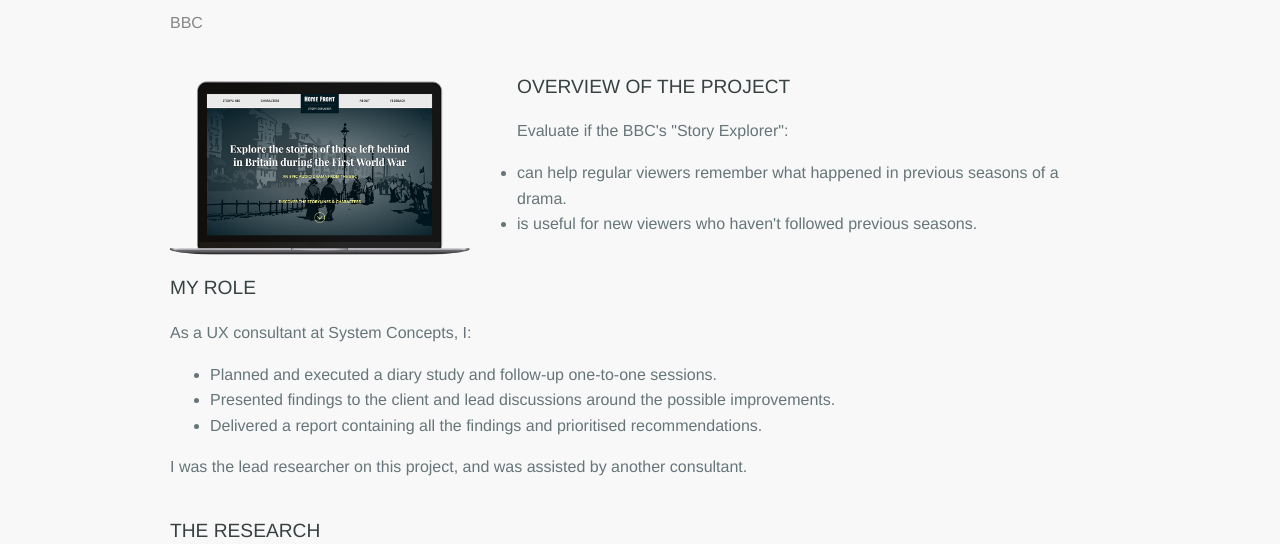
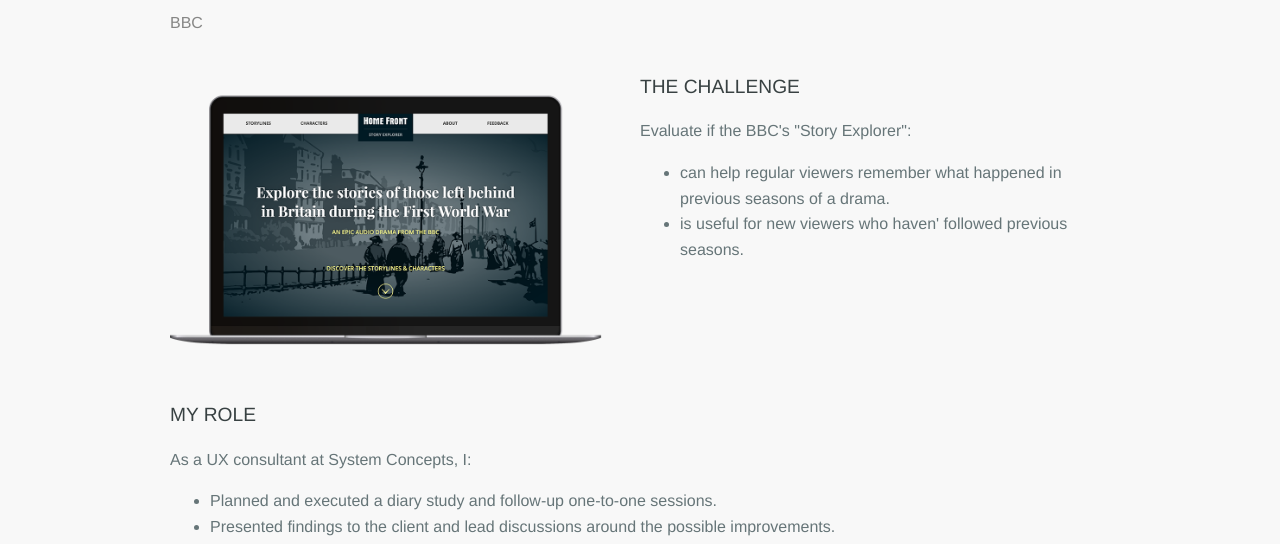
Before and after one commit to MiiRaGe/portfolio, a plain HTML site: page catch-up-diary-study.html in a window 1280 px wide. Shown: the part 250-794 px from the top of the page. Drawn offline with Linux system fonts and the light colour scheme.

Commit message:
improvements to challenge section layout

```diff
--- a/catch-up-diary-study.html
+++ b/catch-up-diary-study.html
@@ -33,22 +33,27 @@
           <section>
             <h3>Evaluating the impact of a catch-up tool</h3>
               <p class="client">BBC</p>
-              <img src="img/bbc-hr-laptop.png" alt="" class="Illustration">
-              <h4>Overview of the project</h4>
-              <p>Evaluate if the BBC's "Story Explorer":</p>
-                <ul>
-                    <li>can help regular viewers remember what happened in previous seasons of a drama.</li>
-                    <li>is useful for new viewers who haven't followed previous seasons.</li>
-                </ul>
 
+                <img src="img/bbc-hr-laptop.png" alt="" class="Illustration">
+                <div id="challenge">
+                    <h4>The challenge</h4>
+                  <p>Evaluate if the BBC's "Story Explorer":</p>
+                    <ul>
+                        <li>can help regular viewers remember what happened in previous seasons of a drama.</li>
+                        <li>is useful for new viewers who haven'<t></t> followed previous seasons.</li>
+                    </ul>
+                </div>
+
+              <div id="role">
               <h4>My role</h4>
                     <p>As a UX consultant at System Concepts, I:</p>
-                    <ul class="list-top">
+                    <ul>
                         <li>Planned and executed a diary study and follow-up one-to-one sessions.</li>
                         <li>Presented findings to the client and lead discussions around the possible improvements.</li>
                         <li>Delivered a report containing all the findings and prioritised recommendations.</li>
                     </ul>
                     <p>I was the lead researcher on this project, and was assisted by another consultant.</p>
+              </div>
 
               <h4>The research</h4>
                 <div id="research-steps">
@@ -107,7 +112,7 @@
                          platform for TV dramas, so <a href="http://peakyblinders.ch.bbc.co.uk/">the latest prototype</a> focuses on the show Peaky Blinders .</li>
                      </ul>
 
-                   <a href="index.html"><< See other examples of work</a>
+                   <a href="index.html">&lt;&lt; See other examples of work</a>
           </section>
      <footer>
             <ul class="contact-info">
--- a/css/responsive.css
+++ b/css/responsive.css
@@ -35,9 +35,14 @@
 
   .Illustration {
     float: left;
-    padding: 1% 2% 0 0;
-    margin: 3% 3% 2% 0;
-    max-width: 300px;
+    padding: 2% 4% 0 0;
+    margin: 0% 0 2% 0;
+    max-width: 46%;
+  }
+
+  #challenge {
+    max-width: 46%;
+    display: inline;
   }
 
   /**********************************
@@ -60,17 +65,6 @@
 
   #gallery li {
     min-height: 248px;
-  }
-
-    /**********************************
-  PAGE: WORK EX
-  ***********************************/
-
-  .Illustration {
-    float: left;
-    padding: 1% 2% 0 0;
-    margin: 2% 3% 2% 0;
-    max-width: 300px;
   }
 
 }
--- a/css/style.css
+++ b/css/style.css
@@ -74,7 +74,6 @@
     font-weight: 300;
     line-height: 1.2em;
     text-transform: uppercase;
-
 }
 
 .HeadingHome {
@@ -252,12 +251,20 @@
     margin: -1em 0 1em 0;
 }
 
+#role {
+    display: inline-block;
+}
+
 .Illustration {
     max-width: 100%;
     max-height: 350px;
     display: block;
-    padding: 2% 1% 0 0;
-    margin: 3em 0 0 0;
+    padding: 1% 1% 0 0;
+    margin: 2em 0 0 0;
+}
+
+#challenge ul {
+    overflow: hidden;
 }
 
 .illustration-right {
@@ -310,10 +317,6 @@
     display: block;
     color: #868685;
   }
-
-.list-top {
-    overflow: hidden;
-}
 
 /**********************************
 PAGE: CONTACT
```
Also changed, not shown: accessibility-airline.html (+2 -2 lines), design-finance-tool.html (+14 -7 lines), organise-content.html (+13 -6 lines), redesign-search-results.html (+9 -5 lines), test-game-maker.html (+7 -4 lines), img/mas-final.png (added), img/mas-screenshot-graph.png (deleted), img/tc-srp-old.png (deleted).
